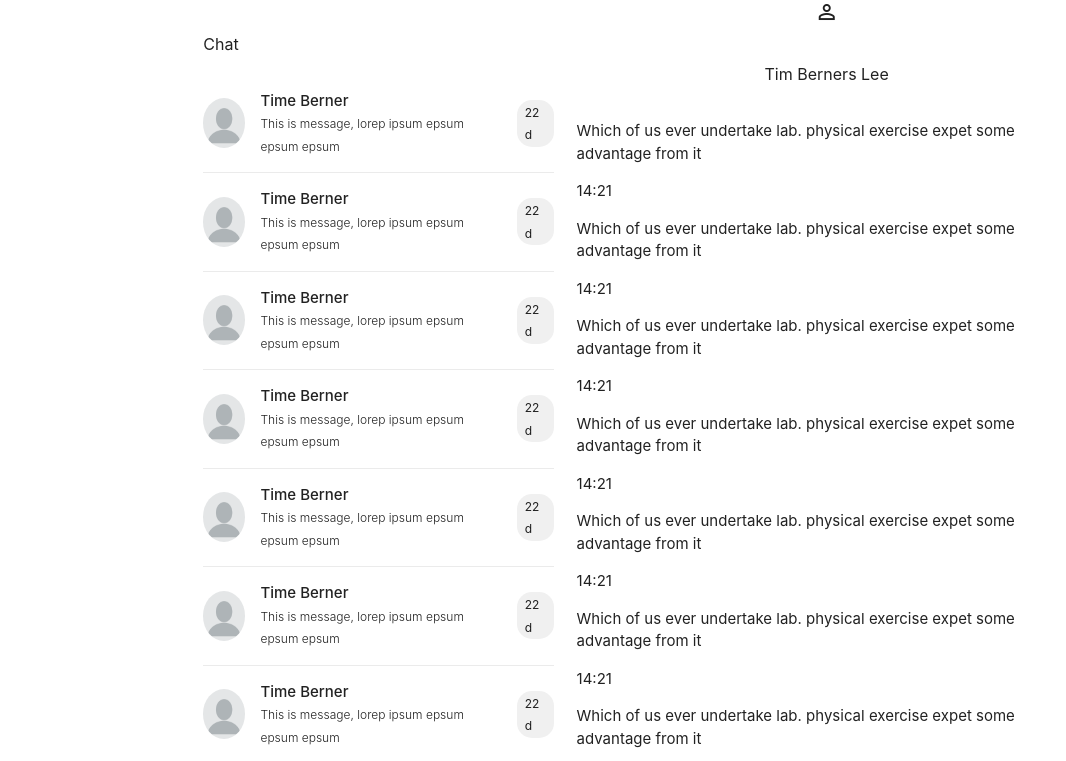
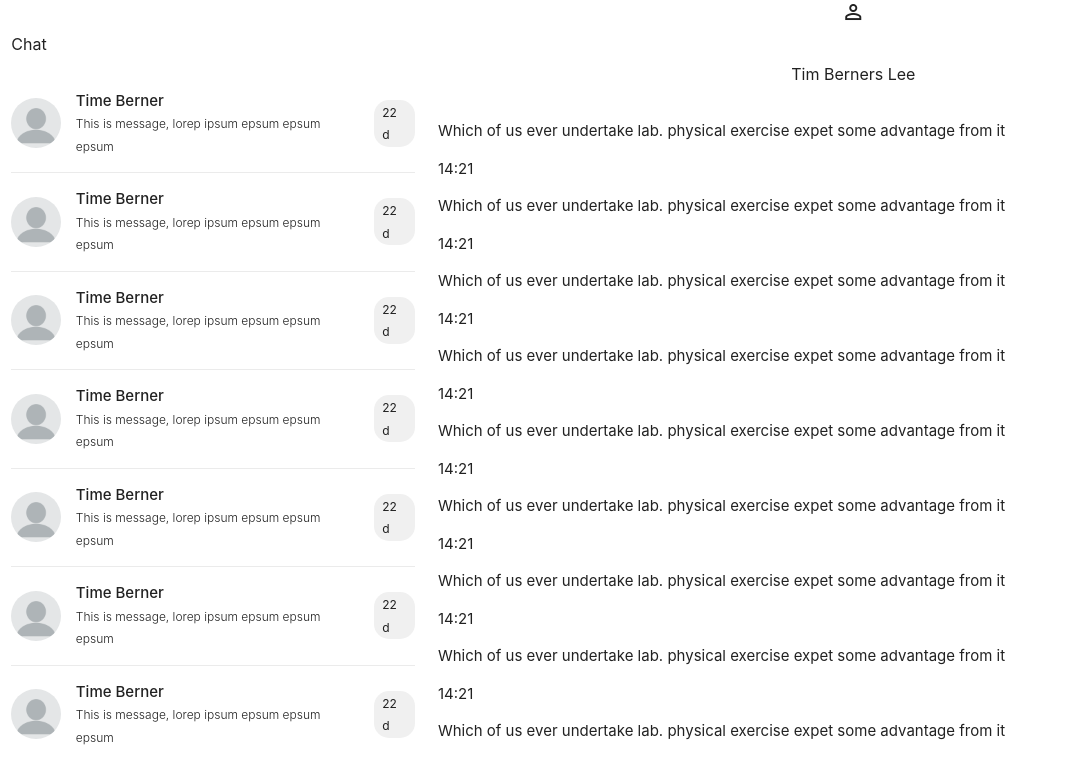
Before and after one commit to azeemmirza/chat, an Angular app in the folder client/: page / in a window 1280 px wide. Shown: the top 761 px of the page, without its empty margins (0-1066 px from the left). Built offline with nearby package versions, Linux system fonts and the light colour scheme; no server answers.

Commit message:
App Component Update

```diff
--- a/client/src/app/app.component.html
+++ b/client/src/app/app.component.html
@@ -1,11 +1,11 @@
 <!--The content below is only a placeholder and can be replaced.-->
 <!--<app-login></app-login>-->
-<div class="container h-100vh">
+<div class=" h-100vh">
   <div class="row h-100 margin-0">
-    <div class="col m5 h-100">
+    <div class="col m4 h-100">
       <app-message-list></app-message-list>
     </div>
-    <div class="col m7 h-100">
+    <div class="col m8 h-100">
       <app-chat></app-chat>
     </div>
   </div>
```
